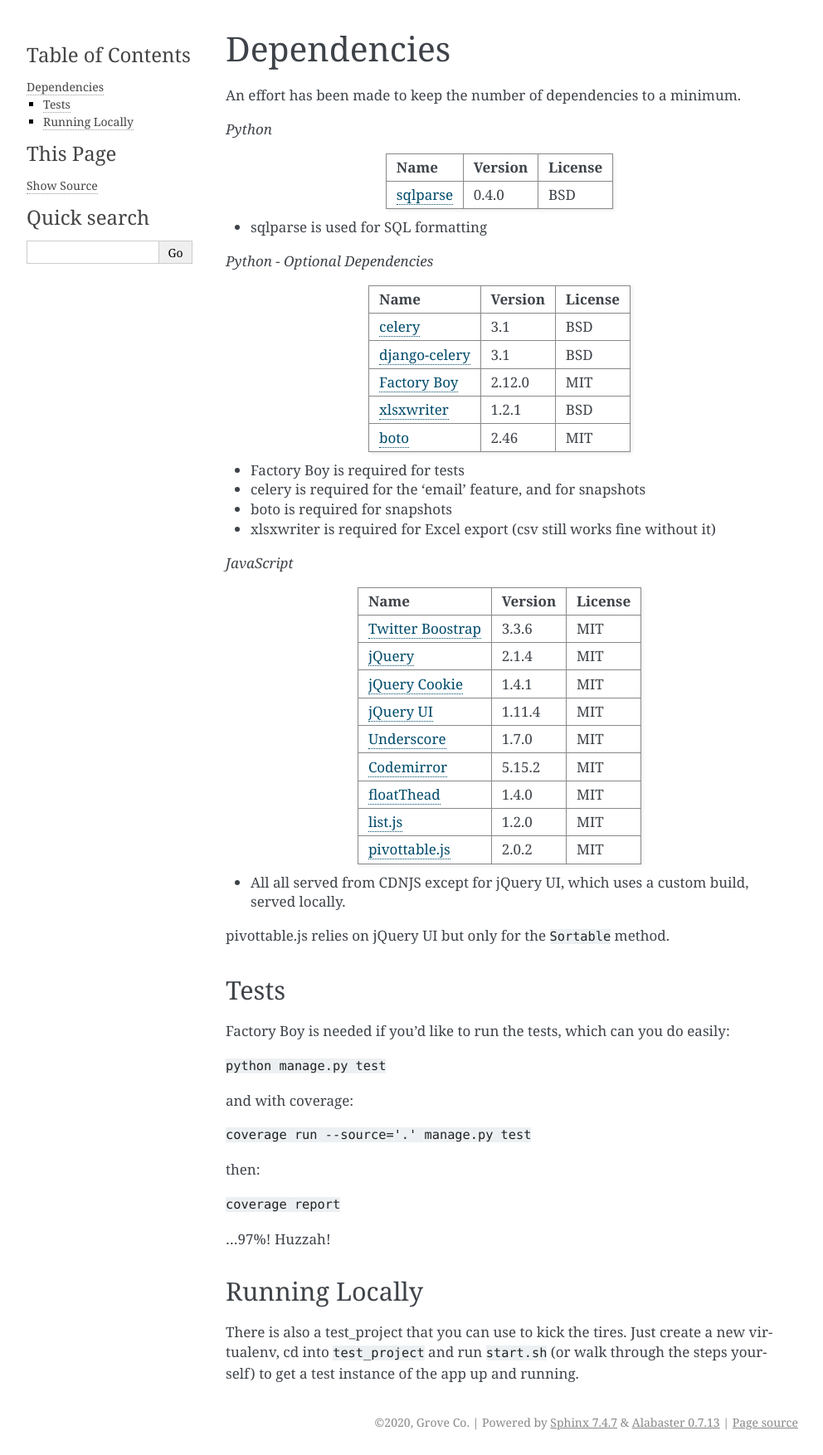
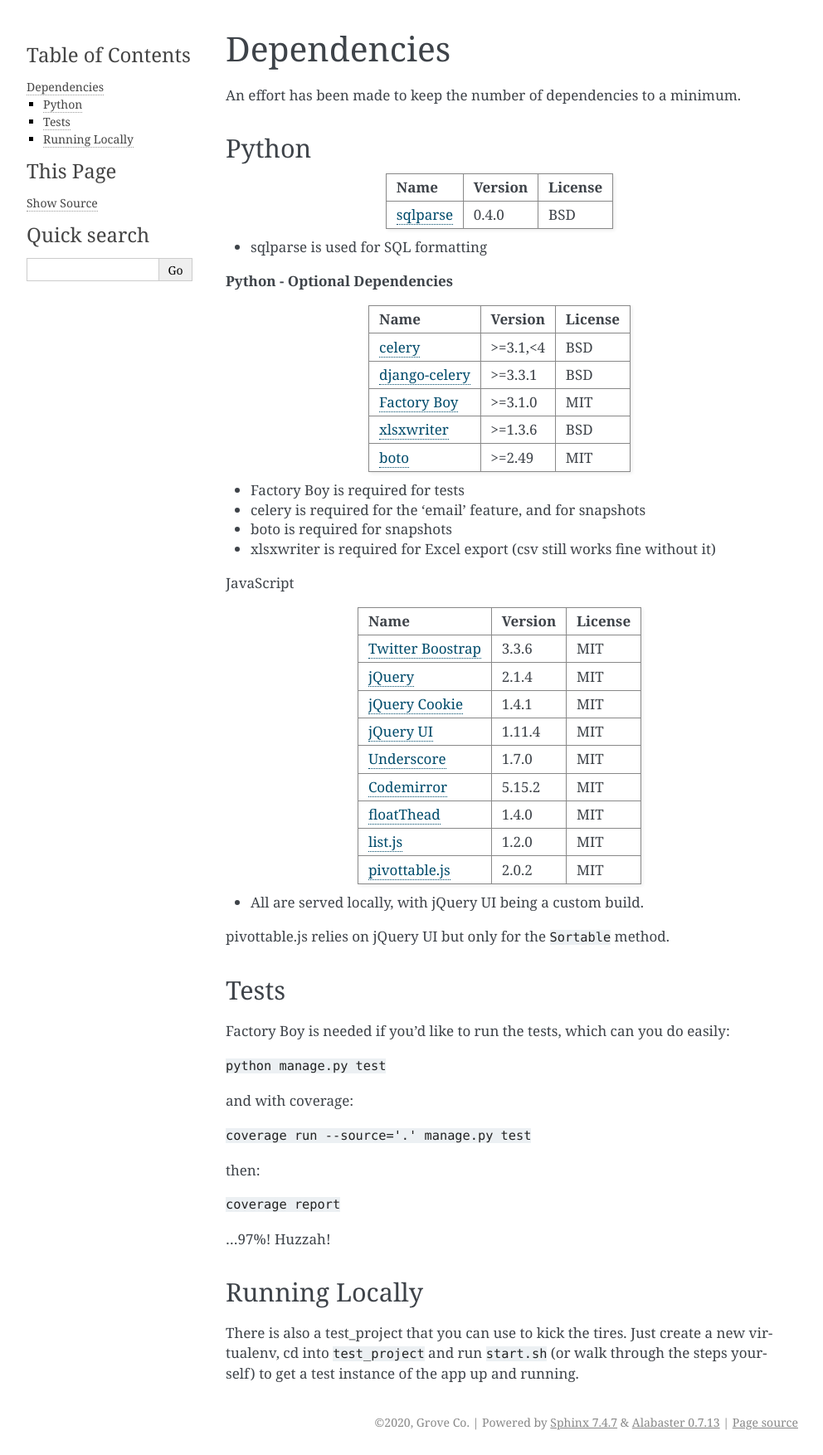
Before and after one commit to explorerhq/sql-explorer, a Sphinx documentation site: the page built from docs/dependencies.rst, in a window 1280 px wide. Shown: the whole page at 83% size, without its empty margins (148-1140 px from the left). Built offline with Sphinx 7.4.7, drawn with Linux system fonts in a browser that asks for light colours.

```diff
--- a/docs/dependencies.rst
+++ b/docs/dependencies.rst
@@ -4,7 +4,8 @@ Dependencies
 An effort has been made to keep the number of dependencies to a
 minimum.
 
-*Python*
+Python
+------
 
 =========================================================== ======= ================
 Name                                                        Version License
@@ -14,24 +15,24 @@ Name                                                        Version License
 
 - sqlparse is used for SQL formatting
 
-*Python - Optional Dependencies*
+**Python - Optional Dependencies**
 
-==================================================================== ======= ================
-Name                                                                 Version License
-==================================================================== ======= ================
-`celery <http://www.celeryproject.org/>`_                            3.1     BSD
-`django-celery <http://www.celeryproject.org/>`_                     3.1     BSD
-`Factory Boy <https://github.com/rbarrois/factory_boy>`_             2.12.0  MIT
-`xlsxwriter <http://xlsxwriter.readthedocs.io/>`_                    1.2.1   BSD
-`boto <https://github.com/boto/boto>`_                               2.46    MIT
-==================================================================== ======= ================
+====================================================================  ===========  =============
+Name                                                                    Version      License
+====================================================================  ===========  =============
+`celery <http://www.celeryproject.org/>`_                              >=3.1,<4      BSD
+`django-celery <http://www.celeryproject.org/>`_                       >=3.3.1       BSD
+`Factory Boy <https://github.com/rbarrois/factory_boy>`_               >=3.1.0       MIT
+`xlsxwriter <http://xlsxwriter.readthedocs.io/>`_                      >=1.3.6       BSD
+`boto <https://github.com/boto/boto>`_                                 >=2.49        MIT
+====================================================================  ===========  =============
 
 - Factory Boy is required for tests
 - celery is required for the 'email' feature, and for snapshots
 - boto is required for snapshots
 - xlsxwriter is required for Excel export (csv still works fine without it)
 
-*JavaScript*
+JavaScript
 
 ============================================================ ======== ================
 Name                                                         Version  License
@@ -47,8 +48,7 @@ Name                                                         Version  License
 `pivottable.js <http://nicolas.kruchten.com/pivottable/>`_   2.0.2    MIT
 ============================================================ ======== ================
 
-- All all served from CDNJS except for jQuery UI, which uses a custom
-  build, served locally.
+- All are served locally, with jQuery UI being a custom build.
 
 pivottable.js relies on jQuery UI but only for the ``Sortable`` method.
 
```
